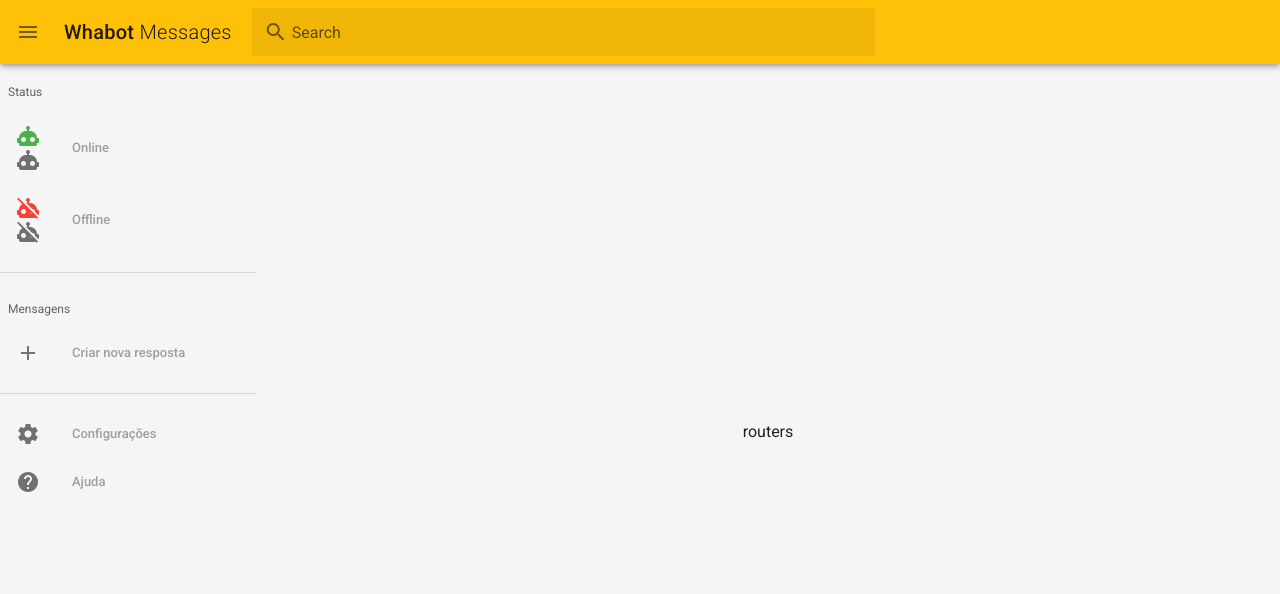
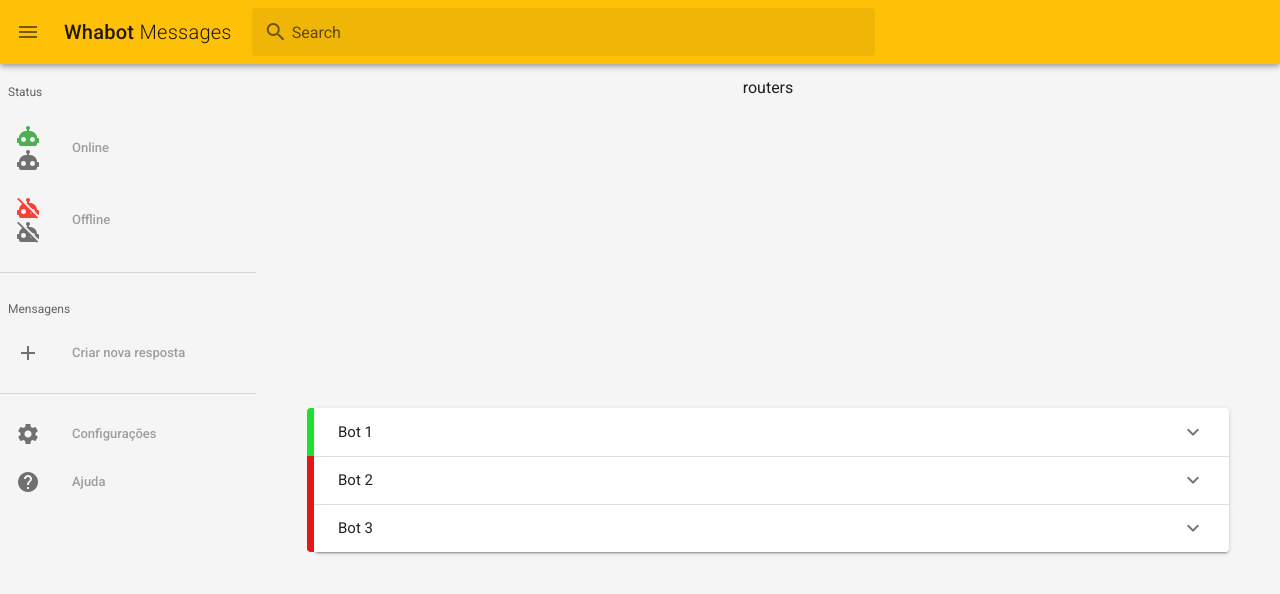
Before and after one commit to sahev/whabot-web, a Vue app: page / in a window 1280 px wide. Shown: the top 594 px of the page. Built offline with nearby package versions, Linux system fonts and the light colour scheme.

Commit message:
insert bot lists

```diff
--- a/src/App.vue
+++ b/src/App.vue
@@ -56,10 +56,18 @@
         </v-navigation-drawer>
 
         <v-main>
-          <v-container fluid class="grey lighten-4 fill-height">
-            <v-row justify="center" align="center">
+          <v-container fluid class="grey lighten-4">
+            <v-row justify="center" align="top">
               <v-col class="shrink">
                 <router />
+              </v-col>
+            </v-row>
+          </v-container>
+
+          <v-container fluid class="grey lighten-4 fill-height">
+            <v-row justify="center" align="top">
+              <v-col >
+                <messages />
               </v-col>
             </v-row>
           </v-container>
@@ -71,10 +79,12 @@
 
 <script>
 import router from "./components/routers";
+import messages from "./components/messages"
 
 export default {
   components: {
     router,
+    messages,
   },
   props: {
     source: String,
--- /dev/null
+++ b/src/components/configs.vue
@@ -0,0 +1,114 @@
+<template>
+  <v-row>
+    <v-dialog
+      v-model="dialog"
+      fullscreen
+      hide-overlay
+      transition="dialog-bottom-transition"
+    >
+      <template v-slot:activator="{ on, attrs }">
+        <div class="col-lg-12" style="text-align: right;">
+          <v-btn fab dark small color="green">
+            <v-icon v-bind="attrs" v-on="on">mdi-pencil</v-icon>
+          </v-btn>
+        </div>
+      </template>
+      <v-card>
+        <v-toolbar dark color="primary">
+          <v-btn icon dark @click="dialog = false">
+            <v-icon>mdi-close</v-icon>
+          </v-btn>
+          <v-toolbar-title>Settings</v-toolbar-title>
+          <v-spacer></v-spacer>
+          <v-toolbar-items>
+            <v-btn dark text @click="dialog = false">
+              Save
+            </v-btn>
+          </v-toolbar-items>
+        </v-toolbar>
+
+        <v-card>
+          <v-card-title>
+            Auto-respostas
+            <v-spacer></v-spacer>
+            <v-text-field
+              v-model="search"
+              append-icon="mdi-magnify"
+              label="Buscar"
+              single-line
+              hide-details
+            ></v-text-field>
+          </v-card-title>
+          <v-data-table
+            :headers="headers"
+            :items="words.find(word => word.bot === this.botid)"
+            :search="search"
+          ></v-data-table>
+        </v-card>
+
+        <v-divider></v-divider>
+      </v-card>
+    </v-dialog>
+  </v-row>
+</template>
+<script>
+export default {
+  props: {
+    botid: Number
+  },
+  created() {
+    const w = this.words.find(word => word.bot === this.botid)
+    this.data = w
+    console.log(this.data);
+  },
+  methods: {
+    getWordsByBot(word) {
+      return word.bot === this.botid;
+    }
+  },
+  data() {
+    return {
+      dialog: false,
+      data: [],
+      words: [
+        {
+          bot: 1,
+          title: "Apresentação cardápio",
+          word: "cardápio",
+          res: "o cardápio de hoje é: 123",
+        },
+        { bot: 1, title: "Boas vindas", word: "bom dia", res: "bom dia nomecliente" },
+        {
+          bot: 1,
+          title: "Finalização do pedido",
+          word: "finalizar",
+          res: "Total: X items: y pagamento: z",
+        },
+        {
+          bot: 2,
+          title: "Pedido",
+          word: "meu pedido",
+          res: "Seu pedido é: xyz",
+        },
+        { bot: 2, title: "Finalização", word: "tchau", res: "Até mais cliente x!" },
+        {
+          bot: 3,
+          title: "Produtos",
+          word: "produtos",
+          res: "produtos disponíveis são: xyz",
+        },
+      ],
+      search: "",
+      headers: [
+        {
+          text: "Palavra-chave",
+          align: "start",
+          value: "word",
+        },
+        { text: "Resposta", value: "res" },
+      ],
+
+    };
+  },
+};
+</script>
--- /dev/null
+++ b/src/components/messages.vue
@@ -0,0 +1,60 @@
+<template>
+  <v-card class="mx-auto" max-width="900" outlined>
+    <v-row>
+      <v-expansion-panels accordion>
+        <v-expansion-panel
+          v-for="(bot, b) in bots"
+          :key="b"
+          :class="bot.enabled ? 'enabled' : 'disabled'"
+        >
+          <v-expansion-panel-header>{{ bot.name }}</v-expansion-panel-header>
+          <v-expansion-panel-content>
+            {{ bot.desc }}
+          </v-expansion-panel-content>
+          <v-expansion-panel-content>
+
+              <configs :botid="bot.id" />
+
+          </v-expansion-panel-content>
+        </v-expansion-panel>
+      </v-expansion-panels>
+    </v-row>
+
+  </v-card>
+</template>
+<script>
+import configs from "./configs"
+
+export default {
+  name: "messages",
+  props: {
+    msg: String,
+  },
+  components: {
+    configs
+  },
+  data() {
+    return {
+      config: false,
+      bots: [
+        { id: 1, name: "Bot 1", desc: "Pizzaria pedidos", enabled: 1 },
+        { id: 2, name: "Bot 2", desc: "Restaurante cardápios", enabled: 0 },
+        { id: 3, name: "Bot 3", desc: "Ecommerce dúvidas", enabled: 0 },
+      ],
+    };
+  },
+};
+</script>
+<style scoped>
+.enabled {
+  border-left-style: solid;
+  border-left-width: 7px;
+  border-left-color: #1ce02d;
+}
+
+.disabled {
+  border-left-style: solid;
+  border-left-width: 7px;
+  border-left-color: #e41818;
+}
+</style>
```
